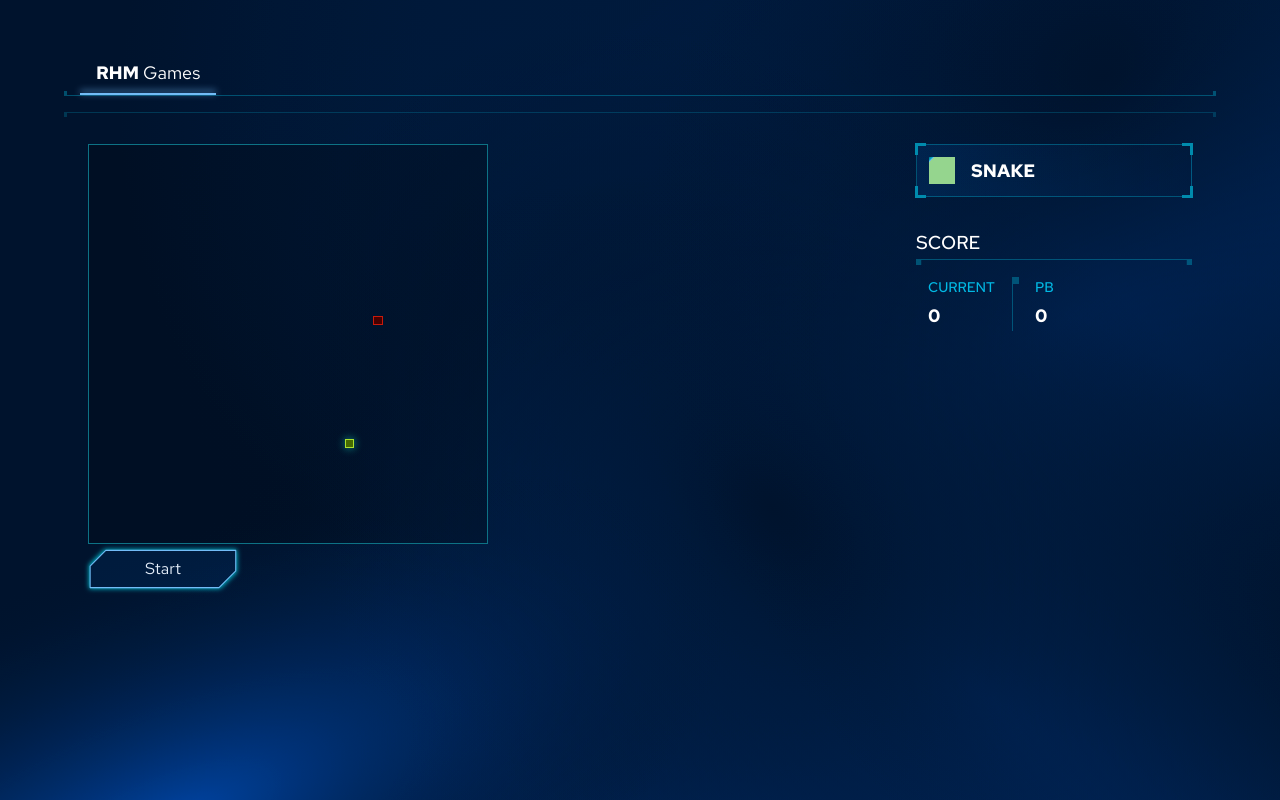
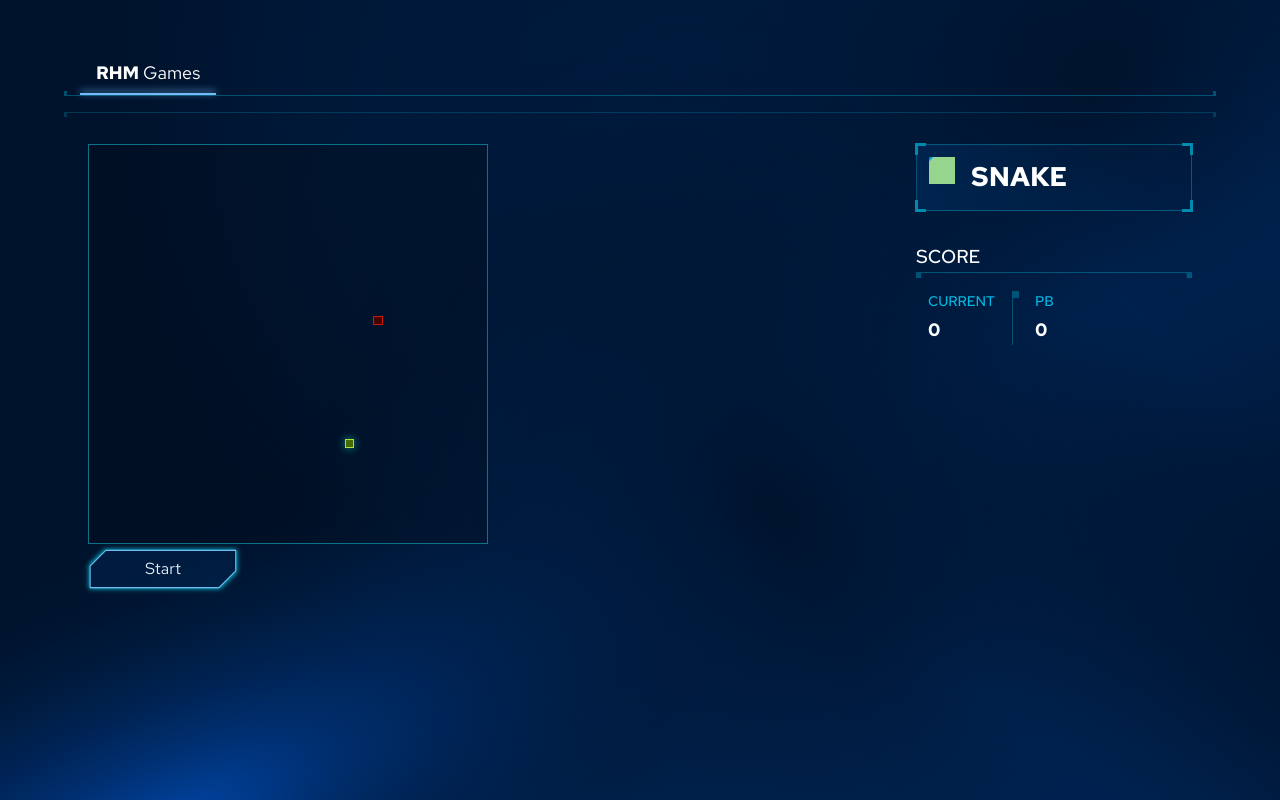
Before and after one commit to redhat-marketplace/marketplace-games-ui, a Svelte app: page / in a window 1280 px wide. Built offline with nearby package versions, Linux system fonts and the light colour scheme.

Commit message:
feat: game name component

```diff
--- a/src/components/GameName/GameName.svelte
+++ b/src/components/GameName/GameName.svelte
@@ -8,14 +8,11 @@
     );
     margin-bottom: 2rem;
     display: flex;
-    padding: 0.75rem;
-    position: relative;
-  }
-
-  .game-name h2 {
     font-size: 1.125rem;
     font-weight: 700;
     text-transform: uppercase;
+    padding: 0.75rem;
+    position: relative;
   }
 
   .game-icon {
```
